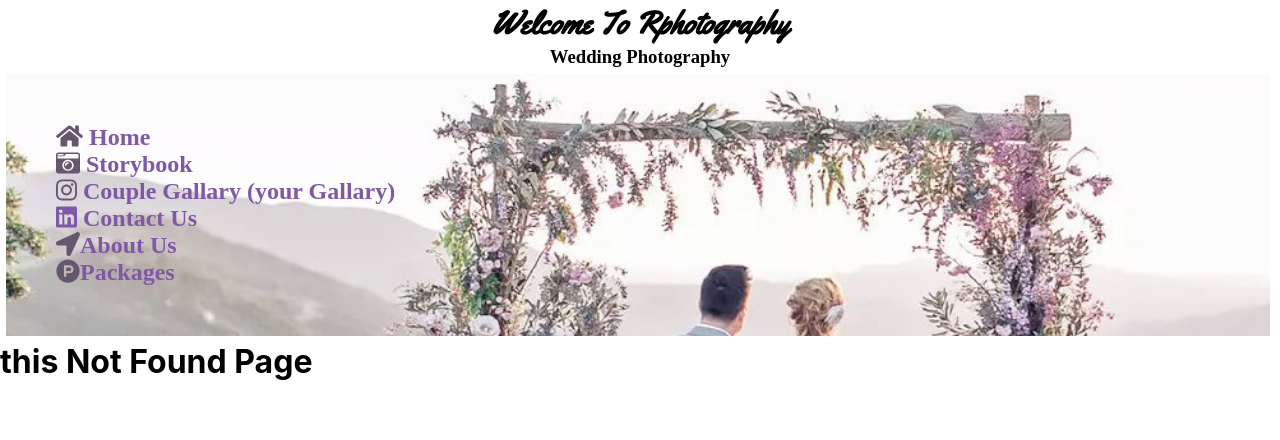
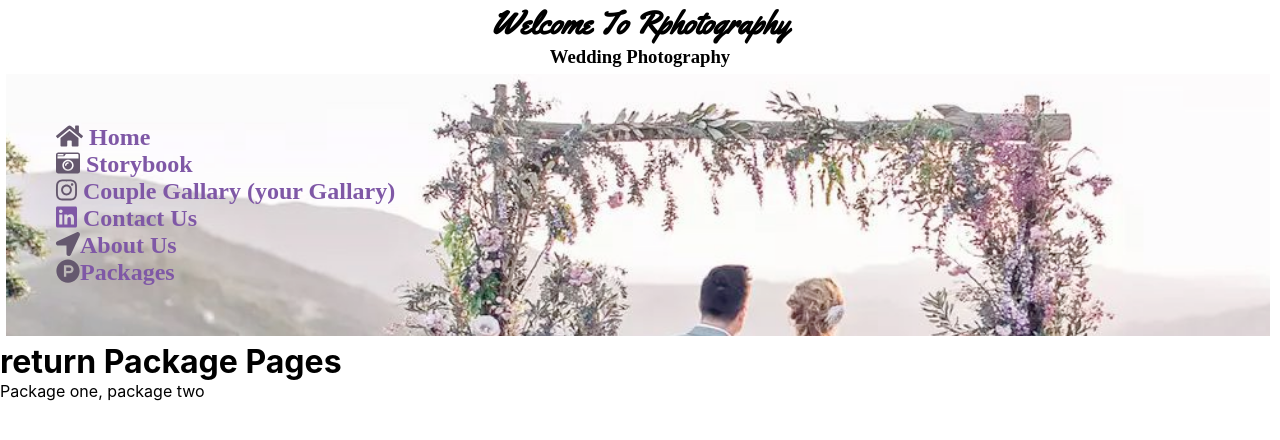
Before and after one commit to SamimAzimi/rphoto, a React (Create React App) app: page /packages in a window 1280 px wide. Before the commit this address had no page. Shown: the top 440 px of the page. Built offline with nearby package versions, Linux system fonts and the light colour scheme; a web font is replaced by a local one.

Commit message:
animation inititing

```diff
--- a/src/App.js
+++ b/src/App.js
@@ -7,6 +7,7 @@ import Gallary from "./components/Gallary";
 import NotFound from "./components/PageNotFound";
 import Home from "./components/Home";
 import Upload from "./components/upload";
+import Packages from "./components/Package";
 
 function App() {
   return (
@@ -34,6 +35,9 @@ function App() {
           <Route path="/upload">
             <Upload />
           </Route>
+          <Route path="/packages">
+            <Packages />
+          </Route>
           <Route path="*">
             <NotFound />
           </Route>
--- a/src/components/Package.js
+++ b/src/components/Package.js
@@ -10,3 +10,5 @@ function Packages() {
     </>
   );
 }
+
+export default Packages;
```
Also changed, not shown: 1 other file (tests, documents, lock files or other folders).
